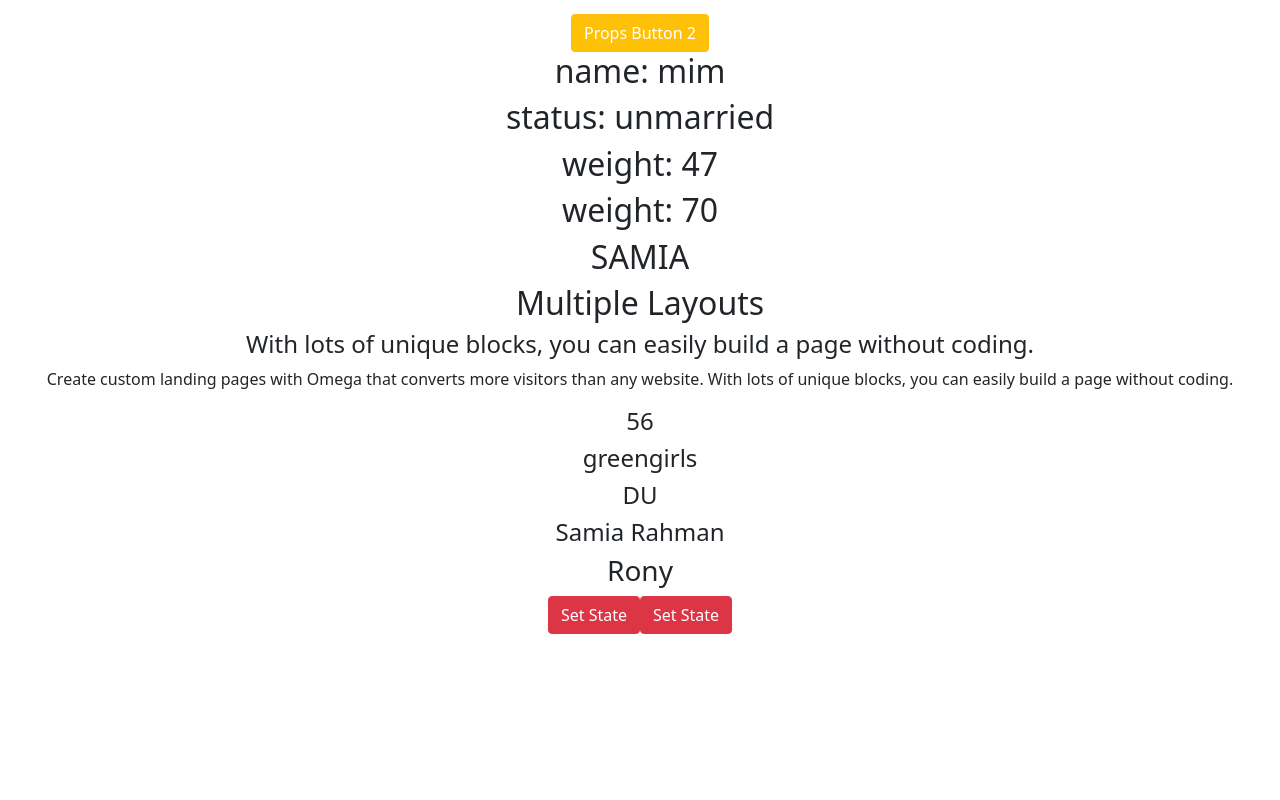
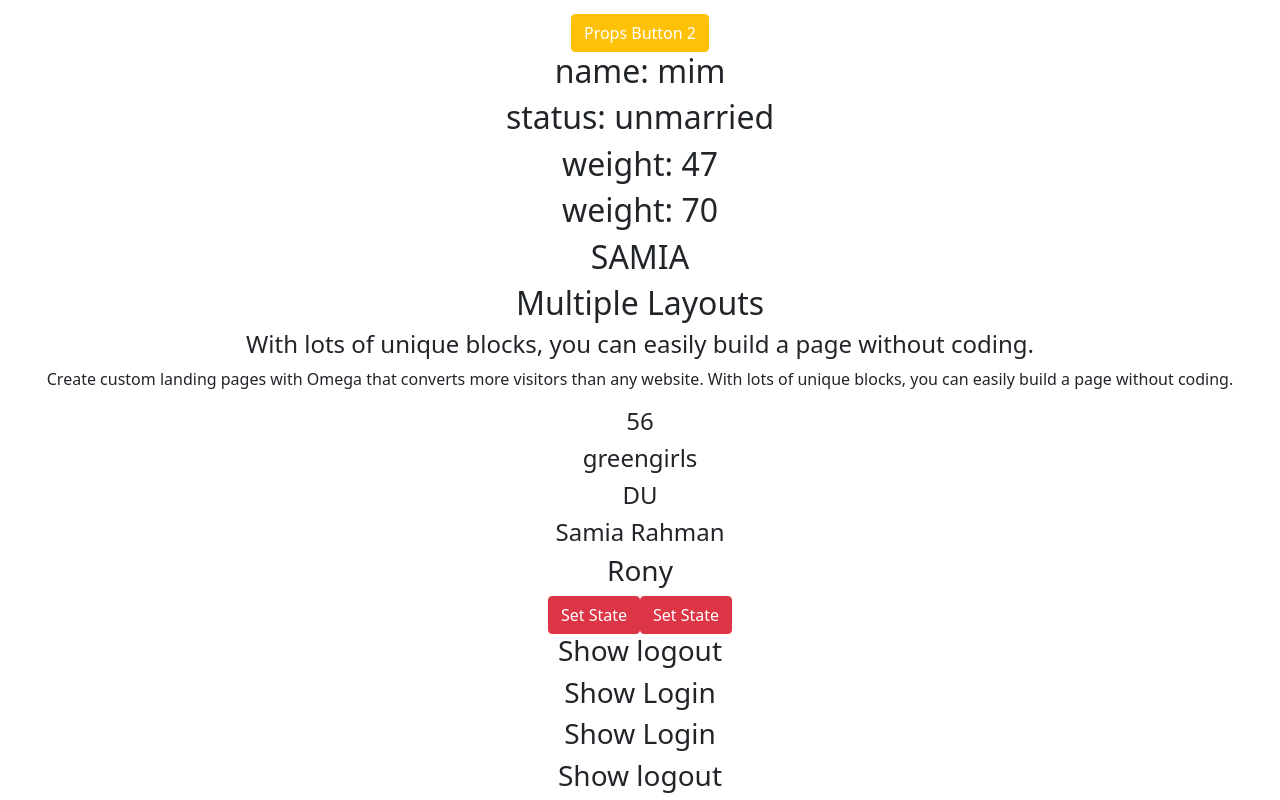
Before and after one commit to mrsamia/react_tuitorial, a React (Create React App) app: page / in a window 1280 px wide. Shown: the part 470-1270 px from the top of the page. Before the commit the page ends 1104 px from the top, so only its background shows below. Built offline with nearby package versions, Linux system fonts and the light colour scheme.

Commit message:
SRM | Conditional_return

```diff
--- a/src/App.js
+++ b/src/App.js
@@ -9,23 +9,28 @@ import State from './components/State';
 import State_2_practice from './components/State_2_practice';
 import State_practice_3 from './components/State_practice_3';
 import Set_state from './components/Set_state';
+import Conditional_return from './components/Conditional_return';
+import Conditional_return_2 from './components/Conditional_return_2';
 
 function App() {
   return (
     <div className="App">
       <h1>React</h1>
-      <Functional_cmpnt name="samia" country="Bangla"/>
-      <Button_event_Handlr/><br></br>
-      <Arrow_function/><br></br>
-     <Arrow_fnctn_clck_evnt/><br></br>
+      <Functional_cmpnt name="samia" country="Bangla" />
+      <Button_event_Handlr /><br></br>
+      <Arrow_function /><br></br>
+      <Arrow_fnctn_clck_evnt /><br></br>
 
-     <Button name="Props Button 1"/><br></br>
-     <Button name="Props Button 2"/>
-     <State/>
-     <State_2_practice/>
-     <State_practice_3/>
-     <Set_state/>
-
+      <Button name="Props Button 1" /><br></br>
+      <Button name="Props Button 2" />
+      <State />
+      <State_2_practice />
+      <State_practice_3 />
+      <Set_state />
+      <Conditional_return condition={false} />
+      <Conditional_return condition={true} />
+      <Conditional_return_2 condition={true} />
+      <Conditional_return_2 condition={false} />
     </div>
   );
 }
--- /dev/null
+++ b/src/components/Conditional_return.js
@@ -0,0 +1,33 @@
+import React from 'react';
+
+function Login() {
+    return (
+        <div>
+            <h3>Show Login</h3>
+        </div>
+    );
+}
+
+function Logout() {
+    return (
+        <div>
+            <h3>Show logout</h3>
+        </div>
+    );
+}
+
+
+function Conditional_return(props) {
+    const condition = props.condition
+    if (condition == true) {
+        return (
+            <Login />
+        )
+    }
+    else {
+        return (
+            <Logout />
+        )
+    }
+}
+export default Conditional_return;
--- /dev/null
+++ b/src/components/Conditional_return_2.js
@@ -0,0 +1,29 @@
+import React from 'react';
+
+function Login() {
+    return (
+        <div>
+            <h3>Show Login</h3>
+        </div>
+    );
+}
+
+function Logout() {
+    return (
+        <div>
+            <h3>Show logout</h3>
+        </div>
+    );
+}
+
+
+function Conditional_return_2(props) {
+    const condition = props.condition
+    return (
+        condition == true ? <Login/> :  <Logout/>
+    )
+
+
+
+}
+export default Conditional_return_2;
--- a/src/components/Set_state.js
+++ b/src/components/Set_state.js
@@ -2,23 +2,23 @@ import React, { Component } from "react";
 
 class Set_state extends Component {
 
-constructor(){
-    super()
-    this.state={
-        name:"Rony"
+    constructor() {
+        super()
+        this.state = {
+            name: "Rony"
+        }
     }
-}
 
-fnct(a){
-    this.setState({name:a})
-}
+    fnct(a) {
+        this.setState({ name: a })
+    }
 
     render() {
         return (
             <div>
                 <h3>{this.state.name}</h3>
-                <button className="btn btn-danger" onClick={this.fnct.bind(this,"MIM")}>Set State </button>
-                <button className="btn btn-danger" onClick={this.fnct.bind(this,"Rony")}>Set State </button>
+                <button className="btn btn-danger" onClick={this.fnct.bind(this, "MIM")}>Set State </button>
+                <button className="btn btn-danger" onClick={this.fnct.bind(this, "Rony")}>Set State </button>
             </div>
         );
     }
--- a/src/components/State_practice_3.js
+++ b/src/components/State_practice_3.js
@@ -3,38 +3,38 @@ import React, { Component } from "react";
 class State_practice_3 extends Component {
 
 
-constructor(){
-    super()
-    this.state={
-        name:{
-            collage:"Asad",
-            school:["Lalgirls","greengirls"],
-            versity:{
-                one:"IUBAT",
-                two:"AIUB",
-                three:"DU"
-            }
-        },
-        age:"56",
-        item:{
-            one:{
-                title:"Samia",
-                subtitle:"Samia Rahman",
-                text:"Create custom landing pages"
+    constructor() {
+        super()
+        this.state = {
+            name: {
+                collage: "Asad",
+                school: ["Lalgirls", "greengirls"],
+                versity: {
+                    one: "IUBAT",
+                    two: "AIUB",
+                    three: "DU"
+                }
             },
-            two:{
-                title:"Moshfiq",
-                subtitle:"Moshfiq Rahman",
-                text:"Create custom landing pages"
-            },
-            three:{
-                title:"Rony",
-                subtitle:"Rony Rahman",
-                text:"Create custom landing pages"
+            age: "56",
+            item: {
+                one: {
+                    title: "Samia",
+                    subtitle: "Samia Rahman",
+                    text: "Create custom landing pages"
+                },
+                two: {
+                    title: "Moshfiq",
+                    subtitle: "Moshfiq Rahman",
+                    text: "Create custom landing pages"
+                },
+                three: {
+                    title: "Rony",
+                    subtitle: "Rony Rahman",
+                    text: "Create custom landing pages"
+                }
             }
         }
     }
-}
 
     render() {
         return (
```
